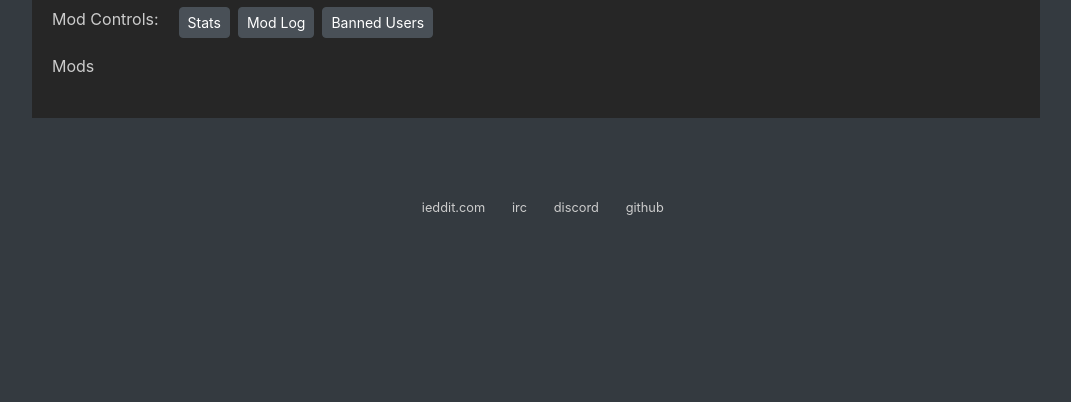
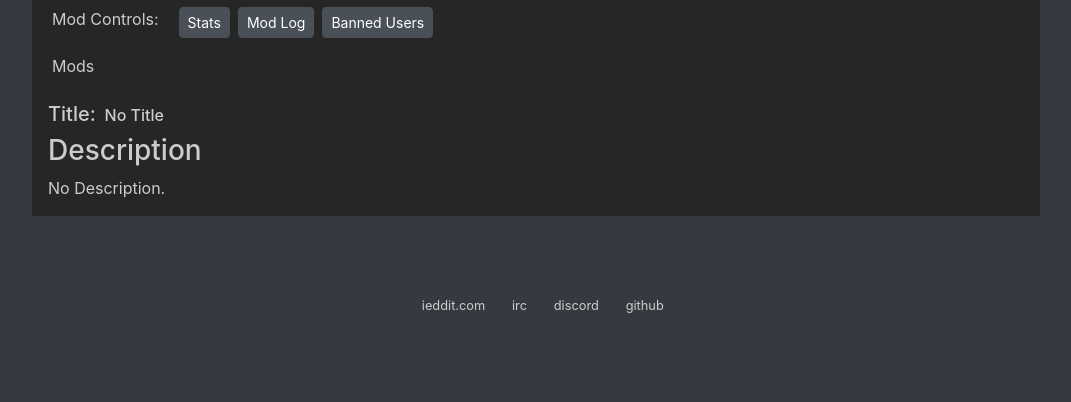
Before and after one commit to cc-d/ieddit, a Python web app: template app/templates/sub-mods.html in a window 1280 px wide. Shown: the part 81-483 px from the top of the page, without its empty margins (104-1175 px from the left). Run offline with Jinja, Linux system fonts and the light colour scheme; the template is opened without the code that fills it, so the values that code supplies are empty; some web fonts are replaced.

Commit message:
updated sub mod description/title. VASTLY more work on this section of the site is needed, this was bothering me so I just worked on it tonight.

```diff
--- a/app/static/base.css
+++ b/app/static/base.css
@@ -426,7 +426,6 @@ ul, li{
 
 .safe-markup-text {
     overflow: hidden;
-    color: #ddd;
 }
 
 .safe-markup-text ul {
@@ -1219,3 +1218,26 @@ blockquote {
     padding-bottom: 0.25rem;
     padding-top: 0.25rem;
 }
+
+.sub-desc-edit {
+    margin-top: 1rem;
+}
+
+.mod-edit-container {
+    width: 100%;
+    width: -webkit-fill-available;
+    width: -moz-available;
+    height: auto;
+    max-width: 30rem;
+    margin-bottom: 2rem;
+}
+
+.sub-desc-edit {
+}
+
+.sub-desc-edit-text {
+    width: 100%;
+    width: -webkit-fill-available;
+    width: -moz-available;
+    height: 5rem;
+}
--- a/app/templates/sub-mods.html
+++ b/app/templates/sub-mods.html
@@ -51,48 +51,47 @@
 {% endif %}
 
 
-{% if desc %}
-<h6 style="margin-left: 1.25rem;">{% if request.sub_title != None %}Title: {{ request.sub_title }}{% else %}no title{% endif %}</h6><br>
+<div class='margin-lr mod-page-sub-title'>
+  <h5 style='display: inline-block;'>Title:</h5>
+  <h6 style='display: inline-block;'>&nbsp;{% if request.sub_title %}{{ request.sub_title }}{% else %}No Title{% endif %}</h6>
   {% if request.is_mod %}
-<form action='/mod/title' method='POST' style="margin-left: 1rem;">
-<div class="input-group mb-3">
+  <form action='/mod/title' method='POST'>
+    <div class="input-group mb-3 mod-edit-container">
       <input type='hidden' name='sub' value='{{ request.sub }}'>
       {% if request.sub_title != None %}
-  <input type="text" style="max-width: 20rem;" name='title' class="form-control rounded" aria-describedby="basic-addon1" value="{{ request.sub_title }}">
+        <input type="text" name='title' class="form-control rounded" value="{{ request.sub_title }}">
       {% else %}
-  <input type="text" style="max-width: 20rem;" name='title' class="form-control rounded" placeholder="Example: A place for friends." aria-label="Username" aria-describedby="basic-addon1">
+        <input type="text" name='title' class="form-control rounded" placeholder="Example: A place for friends." aria-label="Username">
       {% endif %}
-<button type='submit' class="btn btn-primary rounded" style='margin-left: 0.25rem;' type="button">Update Title</button>
+    <br><button type='submit' class="btn btn-primary rounded" type="button">Update Title</button>
     </div>
   </form>
   {% endif %}
-<br>
-<div style='margin-left: 1.25rem;' id='display-rules'>
+</div>
 
-<h3 style="">Description</h3>
-<div>
-{% if rules %}
-<div class="safe-markup-text">
-{{ rules|safe }}
-</div>
+
+<div id='display-rules' class='margin-lr'>
+  <h3>Description</h3>
+      <div class="safe-markup-text sub-mod-rules">
+        {% if sub.markup_rules %}
+          {{ sub.markup_rules|safe }}
         {% else %}
-No Description
+          No Description.
         {% endif %}
       </div>
     </div>
     {% if request.is_mod %}
-<div id='rules' style='margin-top: 1rem;'>
-<form style="margin-left: 1rem;" action='/mod/edit/description' method='POST'>
-  <div class="form-group">
-    <textarea name='rtext' class="form-control safe-markup-text" id="exampleFormControlTextarea1" rows="3" style='width: 450px; resize: both;'>{% if rules != None %}{{ rules }}{% endif %}</textarea>
+      <div class='margin-lr sub-desc-edit mod-edit-container'>
+        <form action='/mod/edit/description' method='POST'>
+          <div class='form-group'>
+            <!-- Remember, no identation should be placed in textarea tags. -->
+            <textarea name='rtext' class="form-control safe-markup-text sub-desc-edit-text">{% if sub.rules != None %}{{ sub.edit_rules|safe }}{% endif %}</textarea>
           </div>
-  <button type='submit' name='sub' value='{{ request.sub }}' class="btn btn-primary " type="button">Update description</button>
+          <button type='submit' name='sub' value='{{ request.sub }}' class="btn btn-primary" type="button">Update description</button>
         </form>
       </div>
-<br>
-<br>
     {% endif %}
-{% endif %}
+</div>
 
 
 {% if addmod %}
```
Also changed, not shown: app/blueprints/mod.py (+14 -14 lines), app/functions/functions.py (+13 -8 lines), app/ieddit.py (+12 -10 lines). Lines whose indentation alone changed are shown as unchanged.
